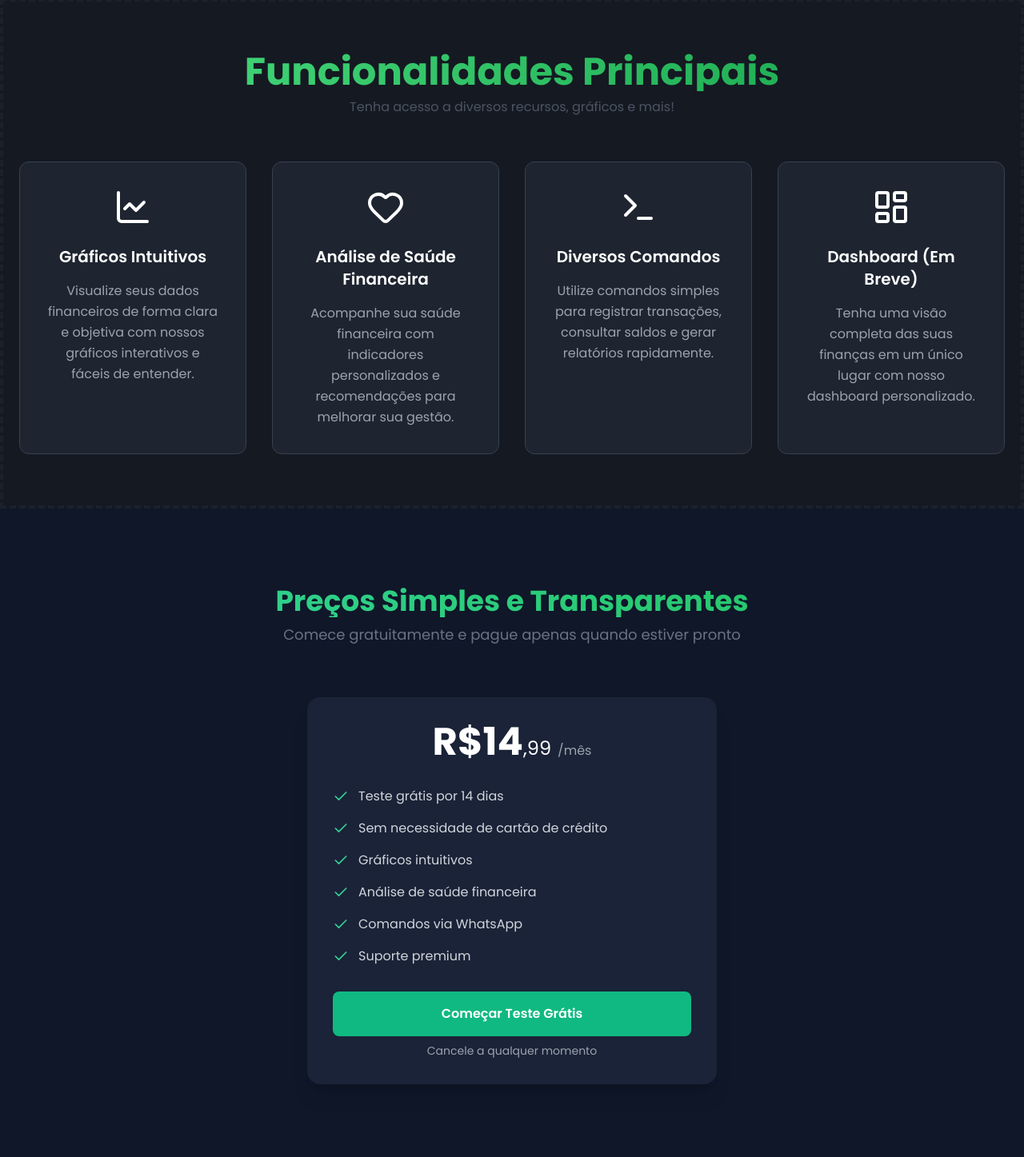
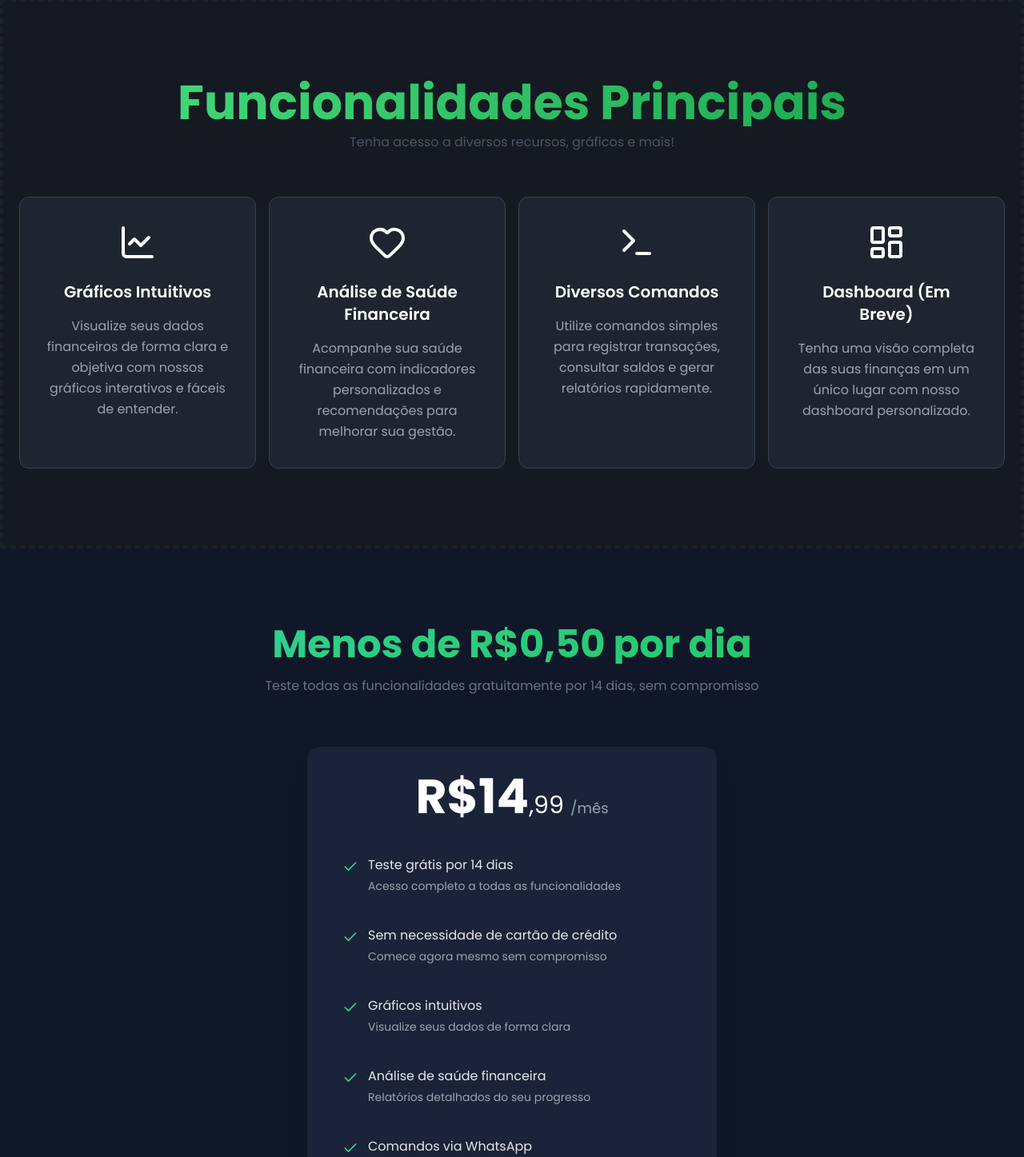
Before and after one commit to levyaraujo/caderneta-front, a Vue app: page / in a window 1280 px wide. Shown: the part 1350-2797 px from the top of the page at 80% size. Built offline with nearby package versions, Linux system fonts and the light colour scheme.

Commit message:
melhora ux

```diff
--- a/src/App.vue
+++ b/src/App.vue
@@ -1,7 +1,7 @@
 <script setup lang="ts">
 import TopBar from "./components/TopBar.vue";
 import Hero from "./components/Hero.vue";
-import Examples from "./components/Examples.vue";
+import Examples from "./components/Features.vue";
 import Pricing from "./components/Pricing.vue";
 import FAQ from "./components/FAQ.vue";
 </script>
--- a/src/components/Examples.vue
+++ /dev/null
@@ -1,105 +0,0 @@
-<script setup lang="ts">
-import {ChartLine, Heart, Terminal, LayoutDashboard} from 'lucide-vue-next'
-
-const features = [
-  {
-    icon: ChartLine,
-    title: 'Gráficos Intuitivos',
-    description: 'Visualize seus dados financeiros de forma clara e objetiva com nossos gráficos interativos e fáceis de entender.'
-  },
-  {
-    icon: Heart,
-    title: 'Análise de Saúde Financeira',
-    description: 'Acompanhe sua saúde financeira com indicadores personalizados e recomendações para melhorar sua gestão.'
-  },
-  {
-    icon: Terminal,
-    title: 'Diversos Comandos',
-    description: 'Utilize comandos simples para registrar transações, consultar saldos e gerar relatórios rapidamente.'
-  },
-  {
-    icon: LayoutDashboard,
-    title: 'Dashboard (Em Breve)',
-    description: 'Tenha uma visão completa das suas finanças em um único lugar com nosso dashboard personalizado.'
-  }
-]
-</script>
-
-<template>
-  <div class="w-full h-auto rounded md:w-10/12 mx-auto">
-    <img src="../assets/hero.png" alt="Celular com WhatsApp Caderneta" class="w-full h-auto rounded">
-  </div>
-
-  <section class="py-16 bg-[#151922] border-dashed border-4 border-gray-700 border-opacity-20 p-1" id="funcionalidades">
-    <div class="max-w-7xl mx-auto px-4">
-      <h2 class="text-5xl font-bold text-center bg-gradient-to-r from-green-400 to-green-600 bg-clip-text text-transparent">
-        Funcionalidades Principais
-      </h2>
-      <p class="text-gray-600 text-center mb-14 mt-2">Tenha acesso a diversos recursos, gráficos e mais!</p>
-
-      <div class="grid grid-cols-1 md:grid-cols-2 lg:grid-cols-4 gap-8">
-        <div v-for="feature in features" :key="feature.title"
-             class="feature-card relative bg-[#1E2530] p-8 rounded-xl border border-gray-700 group">
-          <div class="absolute inset-0 rounded-xl transition-opacity opacity-0 group-hover:opacity-100"></div>
-          <div class="relative z-10">
-            <div class="flex justify-center mb-6">
-              <component :is="feature.icon"
-                         class="w-12 h-12 text-white group-hover:text-[#4CAF50] transition-colors"/>
-            </div>
-            <h3 class="text-xl font-semibold text-white text-center mb-4">
-              {{ feature.title }}
-            </h3>
-            <p class="text-gray-400 text-center leading-relaxed">
-              {{ feature.description }}
-            </p>
-          </div>
-        </div>
-      </div>
-    </div>
-  </section>
-</template>
-
-<style scoped>
-:root {
-  --bg-dark: #151922;
-  --bg-darker: #1E2530;
-  --text-success: #4CAF50;
-  --card-border-radius: 0.75rem;
-  --card-padding: 1px;
-  --card-gradient-start: 135deg;
-  --card-gradient-color: rgba(76, 175, 80, 0.2);
-  --card-transition-duration: 0.3s;
-}
-
-.feature-card {
-  transition: transform 0.3s ease, border-color 0.3s ease;
-}
-
-.feature-card:hover {
-  transform: translateY(-2px);
-  border-color: rgba(76, 175, 80, 0.5);
-}
-
-.feature-card::before {
-  content: '';
-  position: absolute;
-  top: -1px;
-  left: -1px;
-  right: -1px;
-  bottom: -1px;
-  border-radius: var(--card-border-radius);
-  padding: var(--card-padding);
-
-  mask: linear-gradient(#fff 0 0) content-box, linear-gradient(#fff 0 0);
-  -webkit-mask: linear-gradient(#fff 0 0) content-box, linear-gradient(#fff 0 0);
-  -webkit-mask-composite: xor;
-  mask-composite: exclude;
-
-  opacity: 0;
-  transition: opacity var(--card-transition-duration) ease;
-}
-
-.feature-card:hover::before {
-  opacity: 1;
-}
-</style>
--- /dev/null
+++ b/src/components/Features.vue
@@ -0,0 +1,105 @@
+<script setup lang="ts">
+import {ChartLine, Heart, Terminal, LayoutDashboard} from 'lucide-vue-next'
+
+const features = [
+  {
+    icon: ChartLine,
+    title: 'Gráficos Intuitivos',
+    description: 'Visualize seus dados financeiros de forma clara e objetiva com nossos gráficos interativos e fáceis de entender.'
+  },
+  {
+    icon: Heart,
+    title: 'Análise de Saúde Financeira',
+    description: 'Acompanhe sua saúde financeira com indicadores personalizados e recomendações para melhorar sua gestão.'
+  },
+  {
+    icon: Terminal,
+    title: 'Diversos Comandos',
+    description: 'Utilize comandos simples para registrar transações, consultar saldos e gerar relatórios rapidamente.'
+  },
+  {
+    icon: LayoutDashboard,
+    title: 'Dashboard (Em Breve)',
+    description: 'Tenha uma visão completa das suas finanças em um único lugar com nosso dashboard personalizado.'
+  }
+]
+</script>
+
+<template>
+  <div class="w-full h-auto rounded md:w-10/12 mx-auto">
+    <img src="../assets/hero.jpg" alt="Celular com WhatsApp Caderneta" class="w-full h-auto rounded">
+  </div>
+
+  <section class="py-24 bg-[#151922] border-dashed border-4 border-gray-700 border-opacity-20 p-1" id="features">
+    <div class="max-w-7xl mx-auto px-4">
+      <h2 class="text-4xl md:text-6xl font-bold bg-gradient-to-r from-green-400 to-green-600 bg-clip-text text-transparent text-center">
+        Funcionalidades Principais
+      </h2>
+      <p class="text-gray-600 text-center mb-14 mt-2">Tenha acesso a diversos recursos, gráficos e mais!</p>
+
+      <div class="grid grid-cols-1 md:grid-cols-2 lg:grid-cols-4 gap-4">
+        <div v-for="feature in features" :key="feature.title"
+             class="feature-card relative bg-[#1E2530] p-8 rounded-xl border border-gray-700 group">
+          <div class="absolute inset-0 rounded-xl transition-opacity opacity-0 group-hover:opacity-100"></div>
+          <div class="relative z-10">
+            <div class="flex justify-center mb-6">
+              <component :is="feature.icon"
+                         class="w-12 h-12 text-white group-hover:text-[#4CAF50] transition-colors"/>
+            </div>
+            <h3 class="text-xl font-semibold text-white text-center mb-4">
+              {{ feature.title }}
+            </h3>
+            <p class="text-gray-400 text-center leading-relaxed">
+              {{ feature.description }}
+            </p>
+          </div>
+        </div>
+      </div>
+    </div>
+  </section>
+</template>
+
+<style scoped>
+:root {
+  --bg-dark: #151922;
+  --bg-darker: #1E2530;
+  --text-success: #4CAF50;
+  --card-border-radius: 0.75rem;
+  --card-padding: 1px;
+  --card-gradient-start: 135deg;
+  --card-gradient-color: rgba(76, 175, 80, 0.2);
+  --card-transition-duration: 0.3s;
+}
+
+.feature-card {
+  transition: transform 0.3s ease, border-color 0.3s ease;
+}
+
+.feature-card:hover {
+  transform: translateY(-2px);
+  border-color: rgba(76, 175, 80, 0.5);
+}
+
+.feature-card::before {
+  content: '';
+  position: absolute;
+  top: -1px;
+  left: -1px;
+  right: -1px;
+  bottom: -1px;
+  border-radius: var(--card-border-radius);
+  padding: var(--card-padding);
+
+  mask: linear-gradient(#fff 0 0) content-box, linear-gradient(#fff 0 0);
+  -webkit-mask: linear-gradient(#fff 0 0) content-box, linear-gradient(#fff 0 0);
+  -webkit-mask-composite: xor;
+  mask-composite: exclude;
+
+  opacity: 0;
+  transition: opacity var(--card-transition-duration) ease;
+}
+
+.feature-card:hover::before {
+  opacity: 1;
+}
+</style>
--- a/src/components/Hero.vue
+++ b/src/components/Hero.vue
@@ -1,4 +1,6 @@
 <script setup lang="ts">
+import { whatsappLink } from '../utils.ts'
+
 defineProps<{
   title?: string
 }>()
@@ -22,12 +24,12 @@ defineProps<{
         <button
           class="px-8 py-3 rounded-full bg-gradient-to-r from-green-500 to-green-600 text-white font-medium shadow-lg shadow-green-500/30 hover:shadow-green-500/50 transition-all duration-200 transform hover:-translate-y-0.5"
         >
-          Começar Agora
+          <a :href="whatsappLink" target="_blank">Começar Agora</a>
         </button>
         <button
           class="px-8 py-3 rounded-full border-2 border-green-500 text-green-600 font-medium transition-all duration-200"
         >
-          Ver Como Funciona
+          <a href="#features">Ver Como Funciona</a>
         </button>
       </div>
     </div>
--- a/src/components/Pricing.vue
+++ b/src/components/Pricing.vue
@@ -1,13 +1,33 @@
 <script setup lang="ts">
-import {ref} from 'vue'
+import { ref } from 'vue'
+import { whatsappLink } from '../utils.ts'
 
-const features = ref([
-  'Teste grátis por 14 dias',
-  'Sem necessidade de cartão de crédito',
-  'Gráficos intuitivos',
-  'Análise de saúde financeira',
-  'Comandos via WhatsApp',
-  'Suporte premium'
+interface Feature {
+  title: string
+  description: string
+}
+
+const features = ref<Feature[]>([
+  {
+    title: 'Teste grátis por 14 dias',
+    description: 'Acesso completo a todas as funcionalidades'
+  },
+  {
+    title: 'Sem necessidade de cartão de crédito',
+    description: 'Comece agora mesmo sem compromisso'
+  },
+  {
+    title: 'Gráficos intuitivos',
+    description: 'Visualize seus dados de forma clara'
+  },
+  {
+    title: 'Análise de saúde financeira',
+    description: 'Relatórios detalhados do seu progresso'
+  },
+  {
+    title: 'Comandos via WhatsApp',
+    description: 'Gerencie suas finanças pelo WhatsApp'
+  }
 ])
 </script>
 
@@ -17,30 +37,35 @@ const features = ref([
       <!-- Heading -->
       <div class="text-center mb-16">
         <h2
-          class="text-4xl font-bold mb-2 bg-gradient-to-r from-emerald-400 to-green-500 bg-clip-text text-transparent">
-          Preços Simples e Transparentes
+          class="text-4xl md:text-5xl font-bold mb-4 bg-gradient-to-r from-emerald-400 to-green-500 bg-clip-text text-transparent">
+          Menos de R$0,50 por dia
         </h2>
-        <p class="text-gray-500 text-lg">
-          Comece gratuitamente e pague apenas quando estiver pronto
+        <p class="text-gray-500">
+          Teste todas as funcionalidades gratuitamente por 14 dias, sem compromisso
         </p>
       </div>
 
       <!-- Pricing Card -->
-      <div class="max-w-lg mx-auto bg-[#1A2337] rounded-2xl overflow-hidden shadow-xl">
+      <div
+        class="max-w-lg mx-auto bg-[#1A2337] rounded-2xl overflow-hidden shadow-xl hover:shadow-2xl transition-shadow duration-300">
         <div class="p-8">
           <!-- Price -->
           <div class="flex items-baseline justify-center">
-            <span class="text-5xl font-bold text-white">R$14</span>
-            <span class="text-2xl text-white">,99</span>
-            <span class="text-gray-400 ml-2">/mês</span>
+            <span class="text-5xl md:text-6xl font-bold text-white">R$14</span>
+            <span class="text-2xl md:text-3xl text-white">,99</span>
+            <span class="text-gray-400 ml-2 text-lg">/mês</span>
           </div>
 
           <!-- Features List -->
           <div class="mt-8 space-y-4">
-            <div v-for="feature in features" :key="feature" class="flex items-center">
+            <div
+              v-for="feature in features"
+              :key="feature.title"
+              class="flex items-start p-3 rounded-lg hover:bg-[#232B3D] transition-colors duration-200"
+            >
               <svg
                 xmlns="http://www.w3.org/2000/svg"
-                class="h-5 w-5 text-emerald-400 mr-3"
+                class="h-5 w-5 text-emerald-400 mr-3 flex-shrink-0 mt-1"
                 viewBox="0 0 24 24"
                 fill="none"
                 stroke="currentColor"
@@ -50,19 +75,24 @@ const features = ref([
               >
                 <polyline points="20 6 9 17 4 12"></polyline>
               </svg>
-              <span class="text-gray-300">{{ feature }}</span>
+              <div>
+                <h3 class="text-gray-200">{{ feature.title }}</h3>
+                <p class="text-gray-400 text-sm mt-1">{{ feature.description }}</p>
+              </div>
             </div>
           </div>
 
           <!-- CTA Button -->
-          <button
-            class="w-full mt-8 mb-2 bg-emerald-500 hover:bg-emerald-600 text-white font-semibold py-4 px-6 rounded-lg transition-colors"
+          <a
+            :href="whatsappLink"
+            target="_blank"
+            class="block w-full mt-8 bg-emerald-500 hover:bg-emerald-600 text-white text-center font-semibold py-4 px-6 rounded-lg transition-colors duration-200"
           >
-            <a href="https://wa.me/5594984033357?text=Ol%C3%A1,%20quero%20testar%20o%20Caderneta" target="_blank">Começar Teste Grátis</a>
-          </button>
+            Começar Teste Grátis
+          </a>
 
           <!-- Footer Text -->
-          <p class="text-center text-gray-400 text-sm">
+          <p class="text-center text-gray-400 text-sm mt-4">
             Cancele a qualquer momento
           </p>
         </div>
@@ -70,7 +100,3 @@ const features = ref([
     </div>
   </section>
 </template>
-
-<style scoped>
-
-</style>
--- a/src/components/TopBar.vue
+++ b/src/components/TopBar.vue
@@ -1,8 +1,9 @@
 <script setup lang="ts">
 import { ref, onMounted, onUnmounted } from 'vue'
+import { whatsappLink } from '../utils.ts'
 
 const navigation = [
-  { name: 'Funcionalidades', href: '#funcionalidades' },
+  { name: 'Funcionalidades', href: '#features' },
   { name: 'Planos', href: '#pricing' },
   { name: 'FAQ', href: '#faq' }
 ]
@@ -57,7 +58,7 @@ onUnmounted(() => {
         <button
           class="hidden md:block px-5 py-2.5 rounded-full bg-emerald-500 hover:bg-emerald-600 text-white transition-all duration-200 transform hover:-translate-y-0.5"
         >
-          Teste Grátis
+          <a :href="whatsappLink" target="_blank">Teste Grátis</a>
         </button>
 
         <!-- Mobile menu button -->
--- /dev/null
+++ b/src/utils.ts
@@ -0,0 +1 @@
+export const whatsappLink = "https://wa.me/5594984033357?text=Ol%C3%A1,%20quero%20testar%20o%20Caderneta"
```
Also changed, not shown: src/components/FAQ.vue (+24 -9 lines), 2 other files (tests, documents, lock files or other folders).
